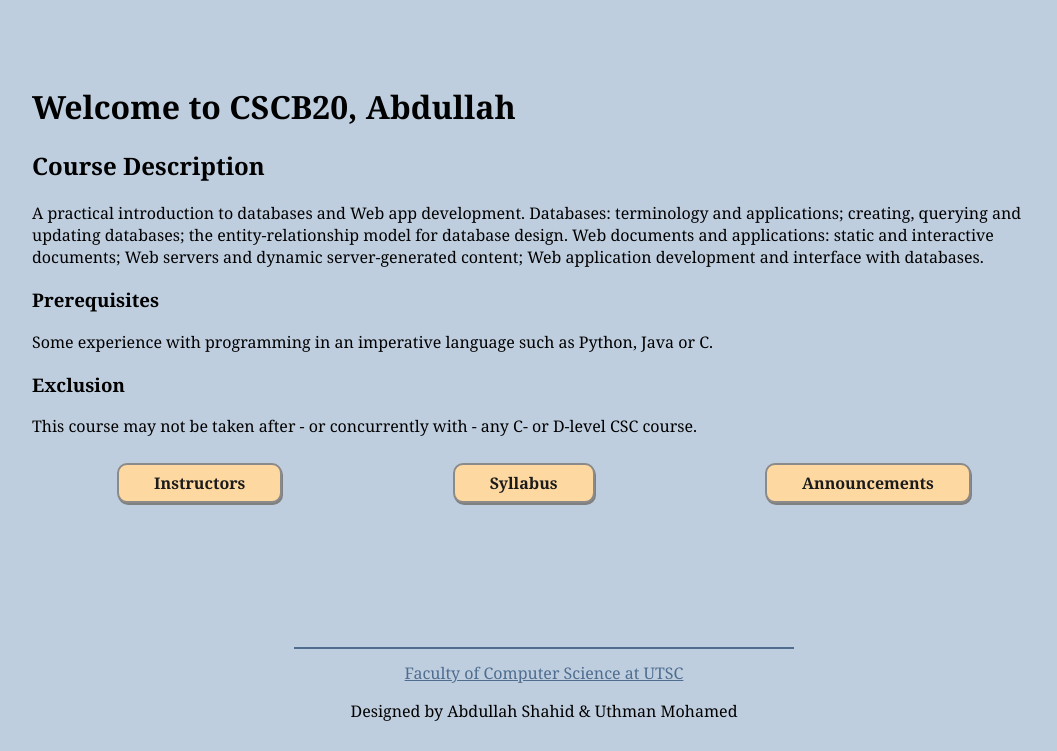
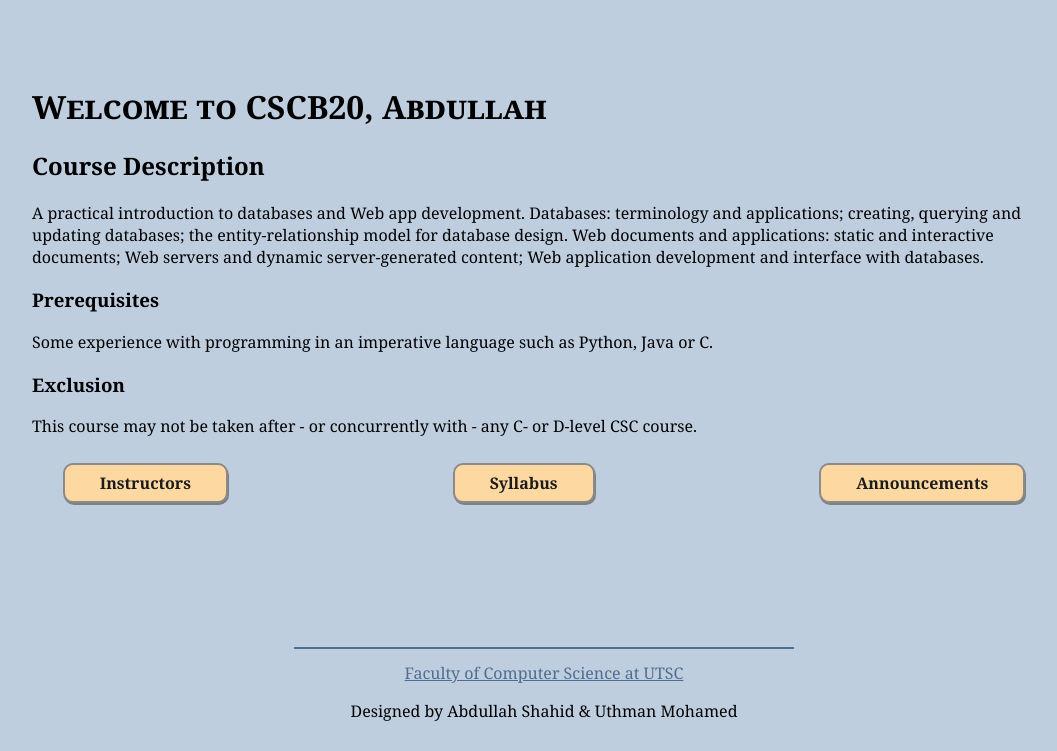
Before and after one commit to 1239uth/cscb20-website, a Flask app: page / in a window 1280 px wide. Shown: the part 57-808 px from the top of the page, without its empty margins (104-1161 px from the left). Run offline with Flask 2, Linux system fonts and the light colour scheme; a user stored in the database is signed in; data comes from the database, SQL or seed files in the repository.

Commit message:
Fix small things

```diff
--- a/static/css/home.css
+++ b/static/css/home.css
@@ -2,7 +2,6 @@ main nav {
     display: flex;
     justify-content: space-around;
 }
-
 
 /* BUTTONS */
 .buttons a:link,
@@ -29,7 +28,11 @@ main nav {
     box-shadow: 0.5px grey;
 }
 
-
+.buttons {
+    display: flex;
+    justify-content: space-between;
+    text-align: center;
+}
 
 /* MOBILE DESIGN */
 @media screen and (max-width: 768px) {
--- a/static/css/template.css
+++ b/static/css/template.css
@@ -38,7 +38,6 @@ header.loggedIn {
 main {
     width: 100%;
     padding: 5% 10%;
-    align-self: flex-start;
     text-align: start;
 }
 
@@ -60,6 +59,9 @@ header nav {
 /* ^^ MAIN STRUCTURE ^^ */
 
 
+h1 {
+    font-variant: small-caps ;
+}
 
 
 /* BUTTON */
@@ -109,8 +111,12 @@ main a {
 }
 footer a:hover,
 main a:hover {
-    color:rgb(111, 144, 180);
     text-decoration: unset;
+}
+header nav a:active,
+footer a:active,
+main a:active {
+    color: rgb(112, 134, 156);
 }
 
 
@@ -142,11 +148,6 @@ textarea {
     background-color: rgb(255, 245, 230);
 }
 
-
-p.empty {
-    height: 20px;
-}
-
 /* FLASH text */
 p.flash {
     border: 2px solid black;
@@ -166,7 +167,9 @@ p.success {
     color: rgb(0, 58, 0);
 }
 
-
+p.empty {
+    height: 20px;
+}
 
 
 /* CARD */
```
